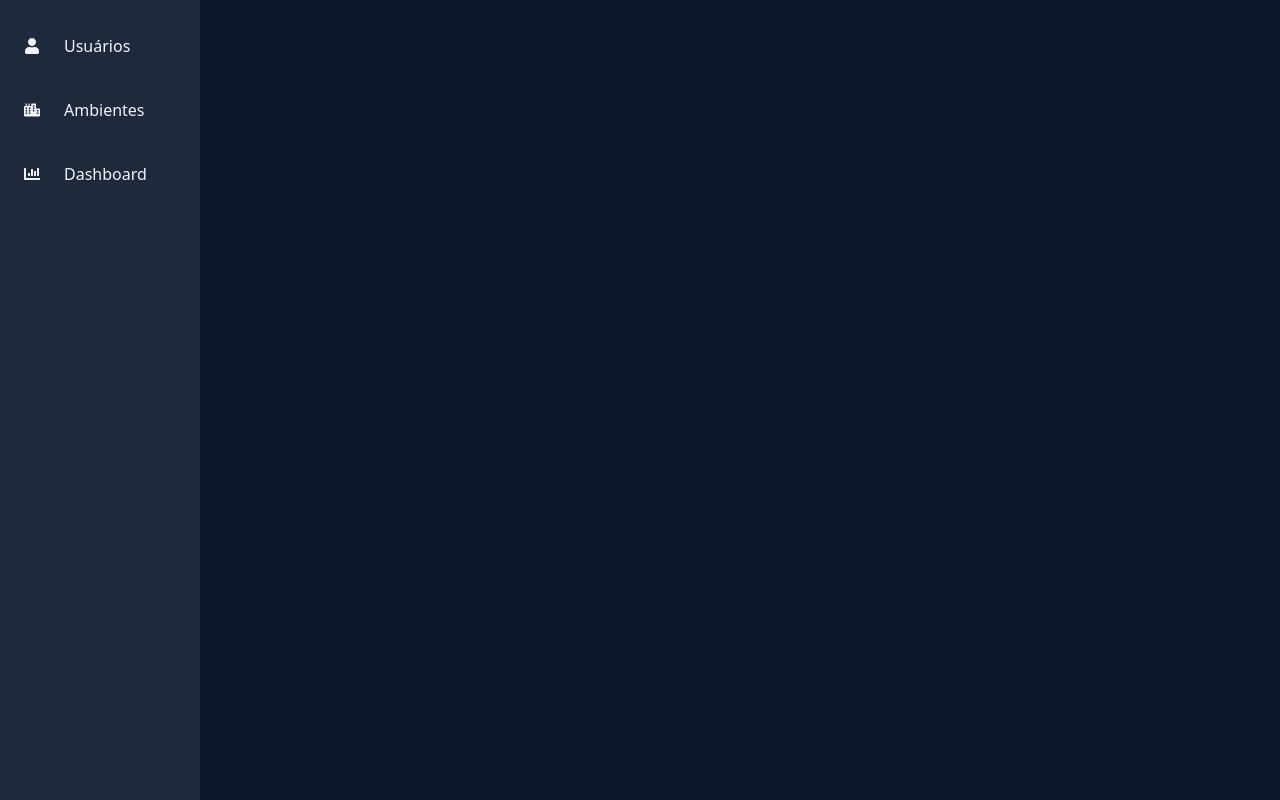
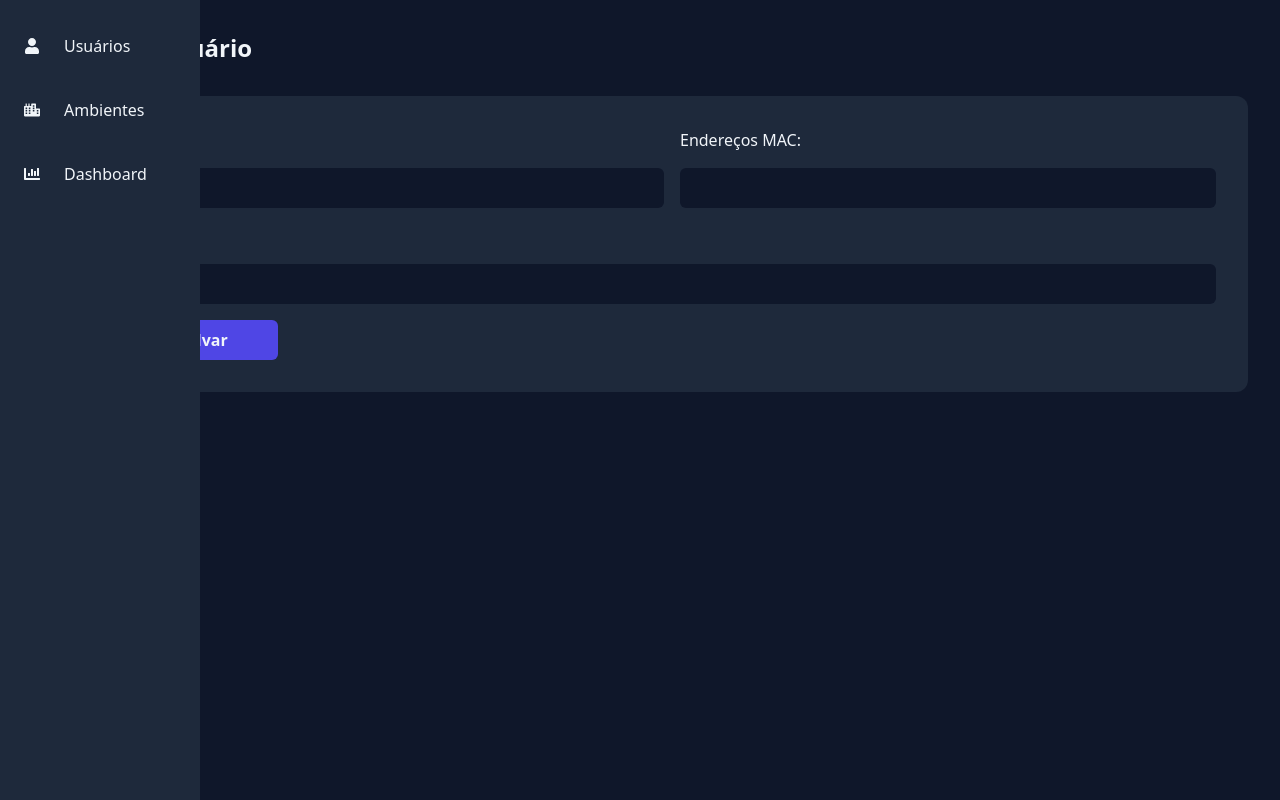
Before and after one commit to nakahwra/senai-case, a React (Vite) app: page /environments/create in a window 1280 px wide. Built offline with nearby package versions, Linux system fonts and the light colour scheme; what miragejs would draw is missing.

Commit message:
✨ add environment creating feature

```diff
--- a/src/App.tsx
+++ b/src/App.tsx
@@ -1,6 +1,6 @@
 import { BrowserRouter as Router, Route, Routes } from "react-router-dom";
 import { Navbar } from "./components";
-import { EditUser, Environments, Home, Users } from "./pages";
+import { EditEnvironment, EditUser, Environments, Home, Users } from "./pages";
 
 function App() {
   return (
@@ -13,6 +13,7 @@ function App() {
           <Route path="/users/create" element={<EditUser />} />
           <Route path="/users/:id" element={<EditUser edit />} />
           <Route path="/environments" element={<Environments />} />
+          <Route path="/environments/create" element={<EditEnvironment />} />
         </Routes>
       </Router>
     </div>
--- /dev/null
+++ b/src/pages/environments/EditEnvironment.tsx
@@ -0,0 +1,101 @@
+import { useState } from "react";
+import { useMutation } from "react-query";
+import { useNavigate } from "react-router-dom";
+import { FormControl } from "../../components";
+import { api } from "../../services/api";
+import { queryClient } from "../../services/queryClient";
+
+type InputType = {
+  name?: string;
+  mac_addresses?: string;
+  classes?: string;
+};
+
+type EnvironmentFormData = {
+  name: string;
+  mac_addresses: string[];
+  classes: string[];
+};
+
+function EditEnvironment() {
+  const navigate = useNavigate();
+
+  const createUser = useMutation(
+    async (monitoring: EnvironmentFormData) => {
+      const response = await api.post("/monitoring", {
+        monitoring: {
+          ...monitoring,
+        },
+      });
+    },
+    {
+      onSuccess: () => {
+        queryClient.invalidateQueries("monitoring");
+      },
+    }
+  );
+
+  const [inputs, setInputs] = useState<InputType>({});
+
+  const handleChange = (e: React.ChangeEvent<HTMLInputElement>) => {
+    const { name, value } = e.target;
+
+    setInputs((inputs) => ({ ...inputs, [name]: value }));
+  };
+
+  const handleSubmit = async (e) => {
+    e.preventDefault();
+
+    const formatted = {
+      name: inputs.name,
+      mac_addresses: inputs.mac_addresses?.split(",").map((mac) => mac.trim()),
+      classes: inputs.classes?.split(",").map((classes) => classes.trim()),
+    };
+
+    await createUser.mutateAsync(formatted as EnvironmentFormData);
+    navigate("/environments");
+  };
+
+  return (
+    <div className="max-w-screen-xl p-8 m-auto">
+      <h1 className="text-2xl font-semibold">Criar usuário</h1>
+      <div className="bg-slate-800 rounded-xl min-h-[250px] mt-8 p-8">
+        <form className="space-y-4" onSubmit={handleSubmit}>
+          <div className="flex flex-col items-end justify-between space-y-4 sm:flex-row sm:space-x-4 sm:space-y-0">
+            <FormControl
+              label="Nome"
+              name="name"
+              inputType="text"
+              value={inputs.name || ""}
+              onChange={handleChange}
+              required
+            />
+            <FormControl
+              label="Endereços MAC"
+              name="mac_addresses"
+              inputType="text"
+              value={inputs.mac_addresses || ""}
+              onChange={handleChange}
+              required
+            />
+          </div>
+          <FormControl
+            label="Classes"
+            name="classes"
+            inputType="text"
+            value={inputs.classes || ""}
+            onChange={handleChange}
+            required
+          />
+          <input
+            className="mt-8 w-full px-4 py-2 bg-indigo-600 font-semibold transition-colors duration-150 hover:bg-indigo-700 rounded-md sm:max-w-[150px] cursor-pointer"
+            type="submit"
+            value="Salvar"
+          />
+        </form>
+      </div>
+    </div>
+  );
+}
+
+export default EditEnvironment;
--- a/src/pages/index.ts
+++ b/src/pages/index.ts
@@ -1,3 +1,4 @@
+export { default as EditEnvironment } from "./environments/EditEnvironment";
 export { default as Environments } from "./environments/Environments";
 export { default as Home } from "./Home";
 export { default as EditUser } from "./users/EditUser";
```
